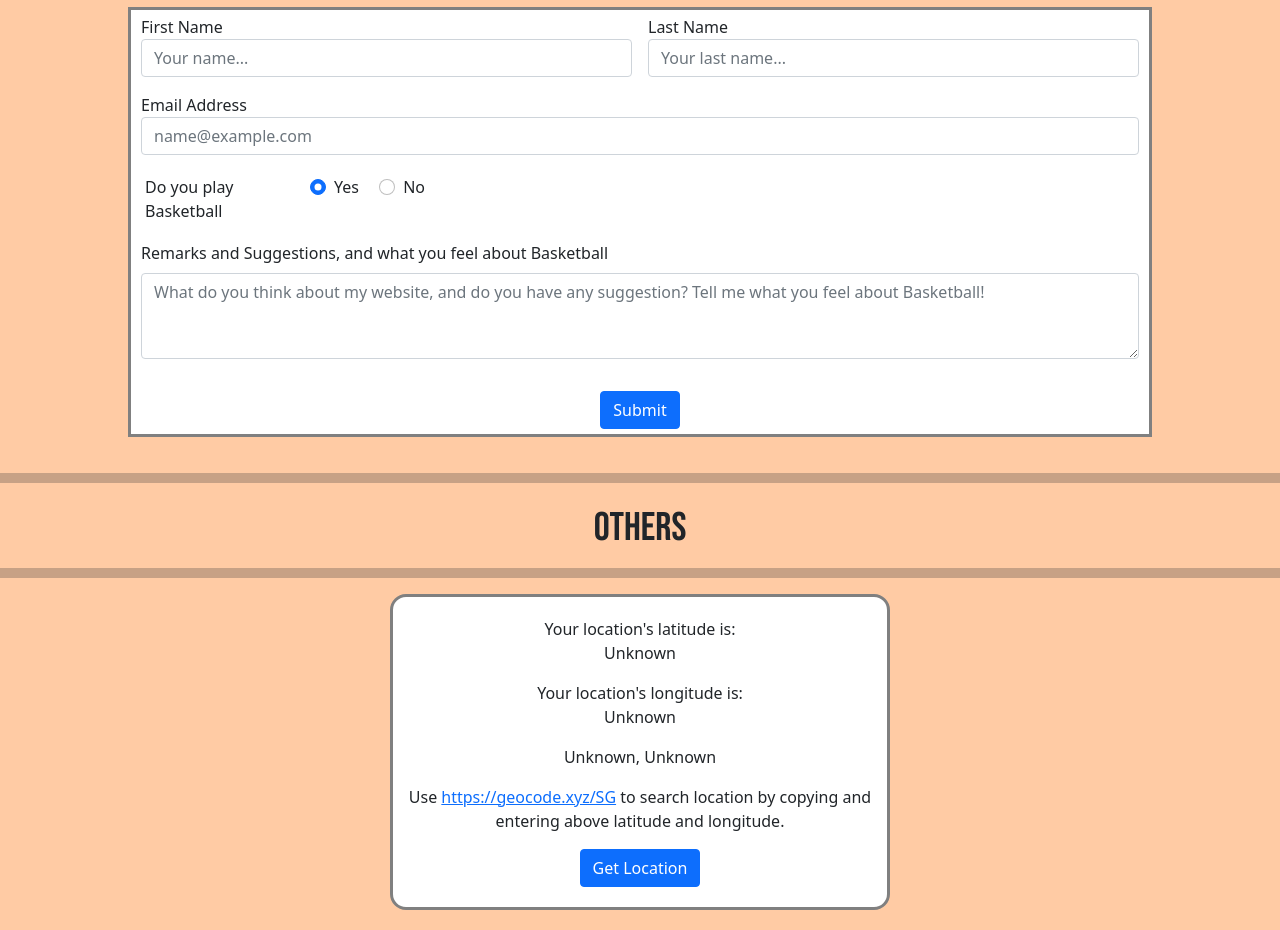
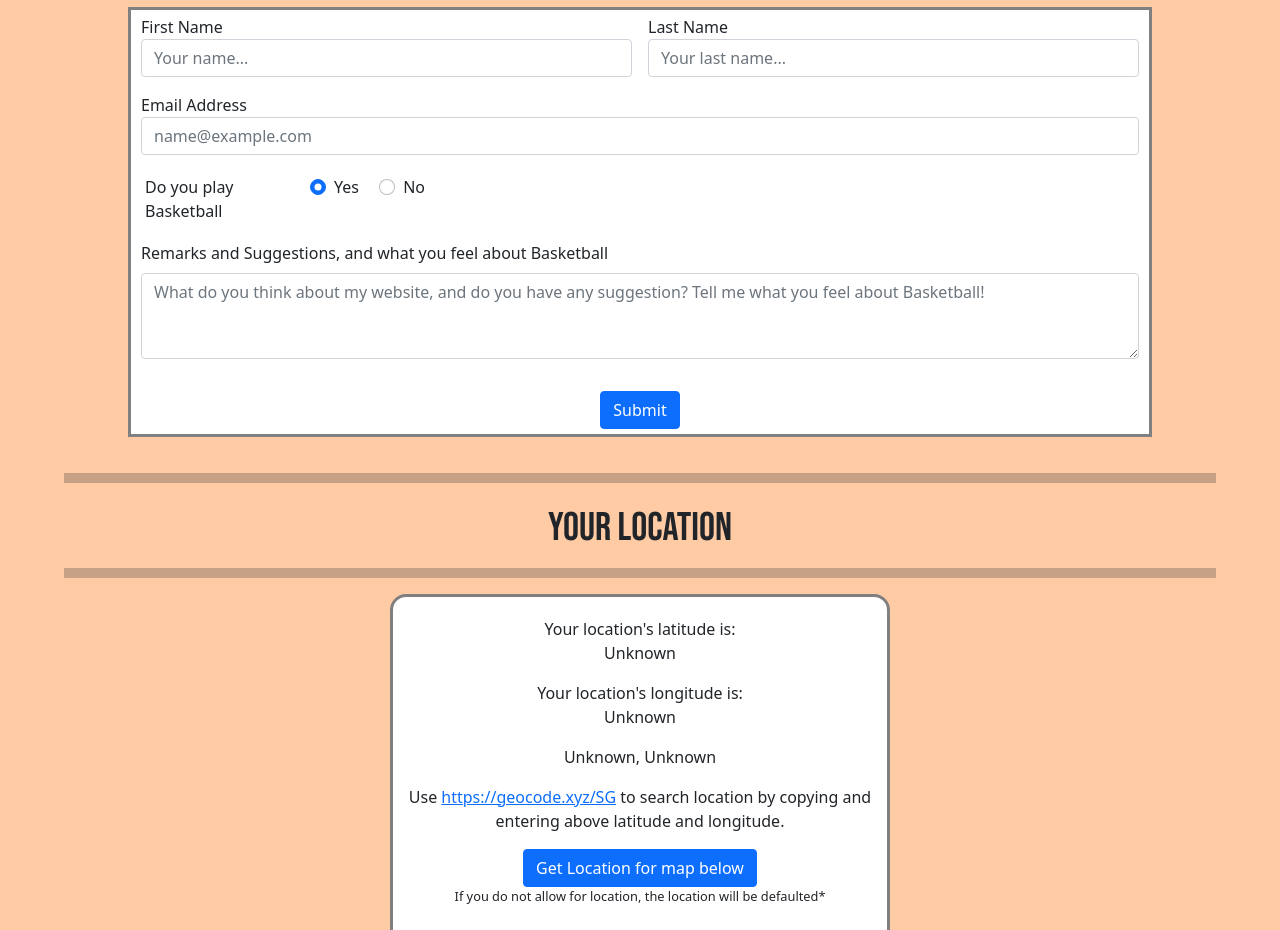
Before and after one commit to LoofyDoofy/djbasketball, a Flask app: page /askmeprocessor.html in a window 1280 px wide. Shown: the part 962-1892 px from the top of the page. Run offline with Flask 2, Linux system fonts and the light colour scheme.

Commit message:
Add files via upload

```diff
--- a/templates/askmeprocessor.html
+++ b/templates/askmeprocessor.html
@@ -109,22 +109,38 @@
           </form>
         </div>
       </div>
-      <hr style="height: 10px;">
-      <h1 style="text-align:center; font-family: 'Bebas Neue',cursive; padding-top: 5px;">Others</h1>
-      <hr style="height: 10px;">
+      <div style="margin-left:5%;margin-right:5%;">
+        <hr style="height: 10px;">
+        <h1 style="text-align:center; font-family: 'Bebas Neue',cursive; padding-top: 5px;">Your Location</h1>
+        <hr style="height: 10px;">
+      </div>
       <div class="geolocatecontainer">
         <p>Your location's latitude is:<br><span id="lat">Unknown</span></p>
         <p>Your location's longitude is:<br><span id="long">Unknown</span></p>
         <p><span id="lat1">Unknown</span>, <span id="long1">Unknown</span></p>
         <p>Use <a href="https://geocode.xyz/SG" target="_blank">https://geocode.xyz/SG</a> to search location by copying and entering above latitude and longitude.</p>
-        <button type="button" class="btn btn-primary" id="location-button" onclick="locationget()">Get Location</button>
+        <button type="button" class="btn btn-primary" id="location-button" onclick="locationget()">Get Location for map below</button>
+        <p style="font-size:0.8rem;padding-bottom:0px;">If you do not allow for location, the location will be defaulted*</p>
       </div>
       <div class="mapcontain">
+        <iframe id="myembedmap"
+          width="900"
+          height="500"
+          frameborder="0" style="border:0"
+          src="about:blank" allowfullscreen>
+        </iframe>
+      </div>
+      <div style="margin-left:5%;margin-right:5%;padding-top:30px;">
+        <hr style="height: 10px;">
+        <h1 style="text-align:center; font-family: 'Bebas Neue',cursive; padding-top: 5px;">Basketball Courts Near You</h1>
+        <hr style="height: 10px;">
+      </div>
+      <div class="mapcontain" style="margin-top:50px;">
         <iframe
           width="900"
           height="500"
           frameborder="0" style="border:0"
-          src="https://www.google.com/maps/embed/v1/search?key=AIzaSyALHka4SsQQg7_Uh6mUqS7WhQhXRbO2tyc&q=my+location+and+basketball+court+near+me" allowfullscreen>
+          src="https://www.google.com/maps/embed/v1/search?key=AIzaSyALHka4SsQQg7_Uh6mUqS7WhQhXRbO2tyc&q=basketball+courts+near+me" allowfullscreen>
         </iframe>
       </div>
       <div style="padding-top:20px;">
@@ -177,4 +193,39 @@
       document.getElementById("remarksyes").innerHTML = localStorage["remarks"];
     </script>
   </body>
+  <!-- script for geolocation and map-->
+  <script type="text/javascript">
+  function updatemap() {
+    var url = "https://www.google.com/maps/embed/v1/place?key=AIzaSyALHka4SsQQg7_Uh6mUqS7WhQhXRbO2tyc"
+    map = document.getElementById("myembedmap");
+    map.src = url + "&q="+sessionStorage['pos'] + "&zoom=15&center=" + sessionStorage['pos']
+  }
+
+  function locationget() {
+    const successCallback = (position) => {
+      document.getElementById("lat").innerText = position["coords"]["latitude"];
+      sessionStorage['pos']= position["coords"]["latitude"]+","+position["coords"]["longitude"];
+      document.getElementById("lat1").innerText = position["coords"]["latitude"];
+      document.getElementById("long").innerText = position["coords"]["longitude"];
+      document.getElementById("long1").innerText = position["coords"]["longitude"];
+      updatemap()
+    };
+
+    const errorCallback = (error) => {
+      document.getElementById("lat").innerText = error["message"];
+      document.getElementById("long").innerText = error["message"];
+      document.getElementById("lat1").innerText = "Unknown";
+      document.getElementById("long1").innerText = "Unknown";
+      sessionStorage['pos'] = "1.29016,103.852";
+      sessionStorage['WhatsThisAbout'] = "^ Since you denied permission to see your location, we assume you live in CBD.";
+      updatemap()
+    };
+
+    navigator.geolocation.getCurrentPosition(successCallback, errorCallback, {
+      enableHighAccuracy: true
+    });
+  }
+
+  locationget();
+  </script>
 </html>
```
Also changed, not shown: templates/askme.html (+18 -4 lines).
